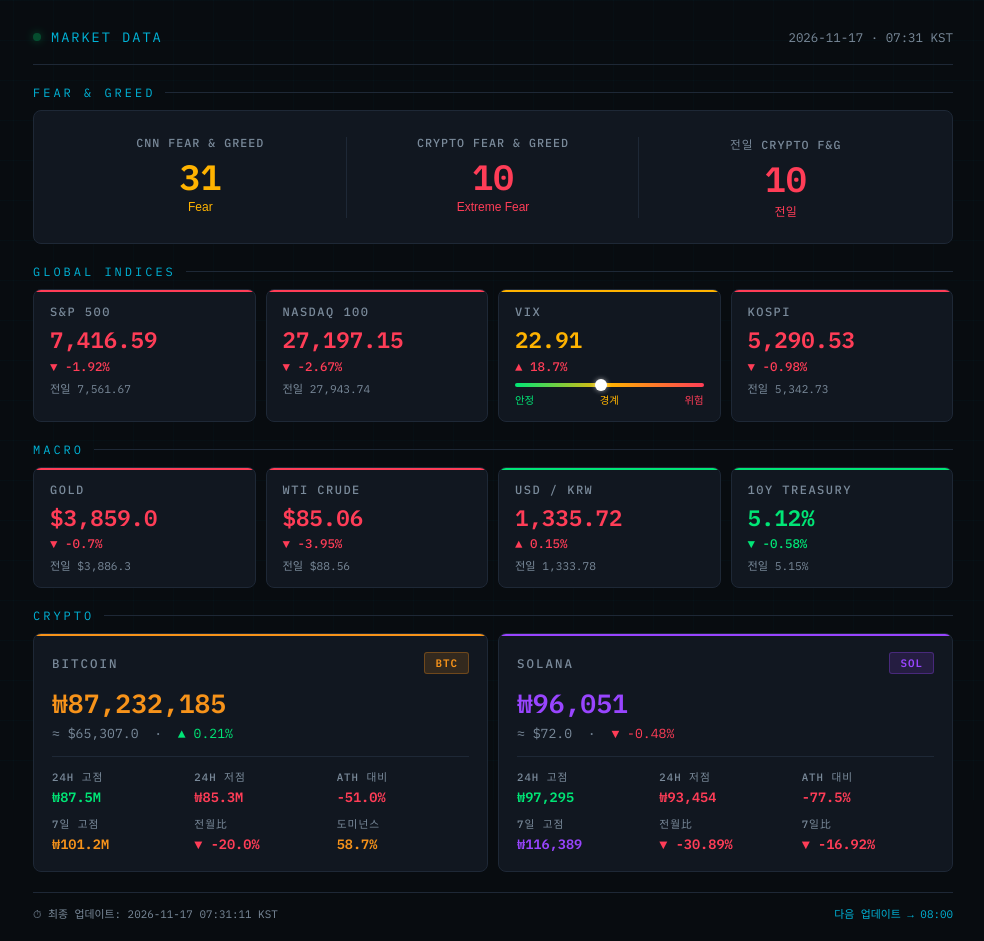
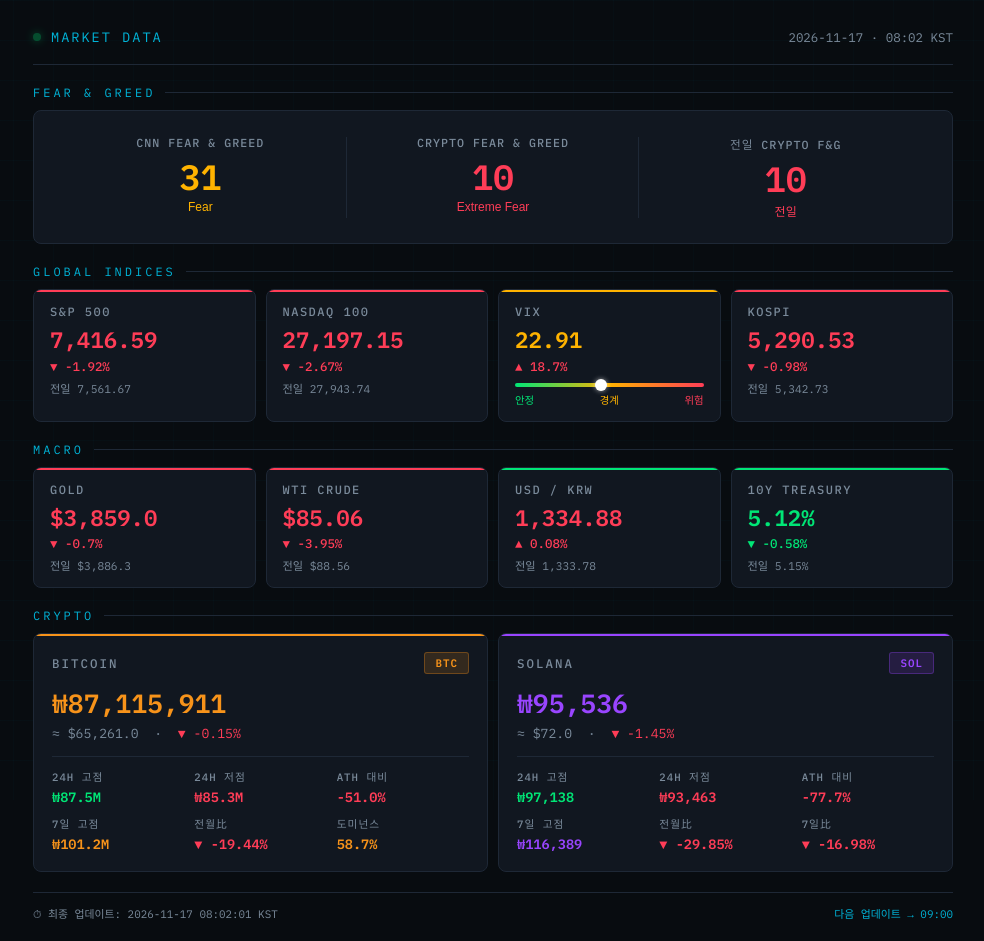
Before and after one commit to lundonhong-hub/my-market-data, a plain HTML site: page index.html in a window 1280 px wide. Shown: the whole page, without its empty margins (147-1131 px from the left). Drawn offline with Linux system fonts and the light colour scheme; a web font is replaced by a local one.

Commit message:
data update: 2026-11-16 23:02 KST

```diff
--- a/index.html
+++ b/index.html
@@ -4,7 +4,7 @@
 <meta charset="UTF-8">
 <meta name="viewport" content="width=device-width, initial-scale=1.0">
 <meta http-equiv="refresh" content="3600">
-<title>Market Data · 2026-11-17 07:31:11</title>
+<title>Market Data · 2026-11-17 08:02:01</title>
 <style>
   @import url('https://fonts.googleapis.com/css2?family=IBM+Plex+Mono:wght@400;500;600&family=IBM+Plex+Sans+KR:wght@400;500;600&display=swap');
   :root {
@@ -76,7 +76,7 @@
 
   <div class="header">
     <div class="header-left"><div class="dot"></div><div class="htitle">Market Data</div></div>
-    <div class="htime">2026-11-17 · 07:31 KST</div>
+    <div class="htime">2026-11-17 · 08:02 KST</div>
   </div>
 
   <!-- 공포탐욕 -->
@@ -146,8 +146,8 @@
     </div>
     <div class="card u d7">
       <div class="clbl">USD / KRW</div>
-      <div class="cval" style="color:#ff3d57">1,335.72</div>
-      <div class="cchg" style="color:#ff3d57">▲ 0.15%</div>
+      <div class="cval" style="color:#ff3d57">1,334.88</div>
+      <div class="cchg" style="color:#ff3d57">▲ 0.08%</div>
       <div class="csub">전일 1,333.78</div>
     </div>
     <div class="card u d8">
@@ -166,14 +166,14 @@
         <div class="cc-nm">Bitcoin</div>
         <div class="badge btc-b">BTC</div>
       </div>
-      <div class="cc-price" style="color:var(--btc)">₩87,232,185</div>
-      <div class="cc-usd">≈ $65,307.0 &nbsp;·&nbsp; <span style="color:#00e676">▲ 0.21%</span></div>
+      <div class="cc-price" style="color:var(--btc)">₩87,115,911</div>
+      <div class="cc-usd">≈ $65,261.0 &nbsp;·&nbsp; <span style="color:#ff3d57">▼ -0.15%</span></div>
       <div class="cc-meta">
         <div><div class="ml">24h 고점</div><div class="mv" style="color:var(--up)">₩87.5M</div></div>
         <div><div class="ml">24h 저점</div><div class="mv" style="color:var(--down)">₩85.3M</div></div>
         <div><div class="ml">ATH 대비</div><div class="mv" style="color:var(--down)">-51.0%</div></div>
         <div><div class="ml">7일 고점</div><div class="mv" style="color:var(--btc)">₩101.2M</div></div>
-        <div><div class="ml">전월比</div><div class="mv" style="color:#ff3d57">▼ -20.0%</div></div>
+        <div><div class="ml">전월比</div><div class="mv" style="color:#ff3d57">▼ -19.44%</div></div>
         <div><div class="ml">도미넌스</div><div class="mv" style="color:var(--btc)">58.7%</div></div>
       </div>
     </div>
@@ -182,22 +182,22 @@
         <div class="cc-nm">Solana</div>
         <div class="badge sol-b">SOL</div>
       </div>
-      <div class="cc-price" style="color:var(--sol)">₩96,051</div>
-      <div class="cc-usd">≈ $72.0 &nbsp;·&nbsp; <span style="color:#ff3d57">▼ -0.48%</span></div>
+      <div class="cc-price" style="color:var(--sol)">₩95,536</div>
+      <div class="cc-usd">≈ $72.0 &nbsp;·&nbsp; <span style="color:#ff3d57">▼ -1.45%</span></div>
       <div class="cc-meta">
-        <div><div class="ml">24h 고점</div><div class="mv" style="color:var(--up)">₩97,295</div></div>
-        <div><div class="ml">24h 저점</div><div class="mv" style="color:var(--down)">₩93,454</div></div>
-        <div><div class="ml">ATH 대비</div><div class="mv" style="color:var(--down)">-77.5%</div></div>
+        <div><div class="ml">24h 고점</div><div class="mv" style="color:var(--up)">₩97,138</div></div>
+        <div><div class="ml">24h 저점</div><div class="mv" style="color:var(--down)">₩93,463</div></div>
+        <div><div class="ml">ATH 대비</div><div class="mv" style="color:var(--down)">-77.7%</div></div>
         <div><div class="ml">7일 고점</div><div class="mv" style="color:var(--sol)">₩116,389</div></div>
-        <div><div class="ml">전월比</div><div class="mv" style="color:#ff3d57">▼ -30.89%</div></div>
-        <div><div class="ml">7일比</div><div class="mv" style="color:#ff3d57">▼ -16.92%</div></div>
+        <div><div class="ml">전월比</div><div class="mv" style="color:#ff3d57">▼ -29.85%</div></div>
+        <div><div class="ml">7일比</div><div class="mv" style="color:#ff3d57">▼ -16.98%</div></div>
       </div>
     </div>
   </div>
 
   <div class="ubar">
-    <div class="utxt">⏱ 최종 업데이트: 2026-11-17 07:31:11 KST</div>
-    <div class="unxt">다음 업데이트 → 08:00</div>
+    <div class="utxt">⏱ 최종 업데이트: 2026-11-17 08:02:01 KST</div>
+    <div class="unxt">다음 업데이트 → 09:00</div>
   </div>
 
 </div>
```
